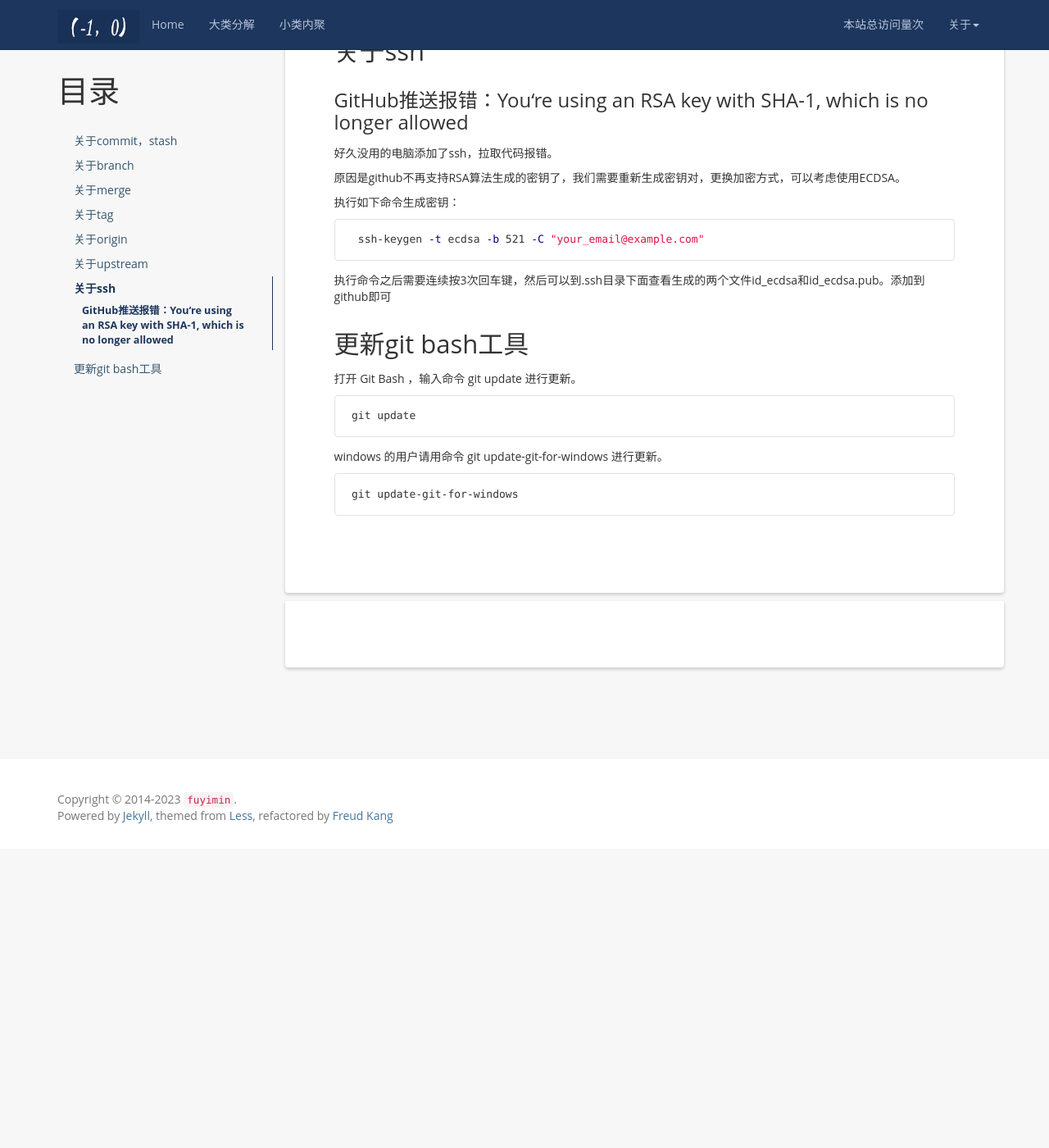
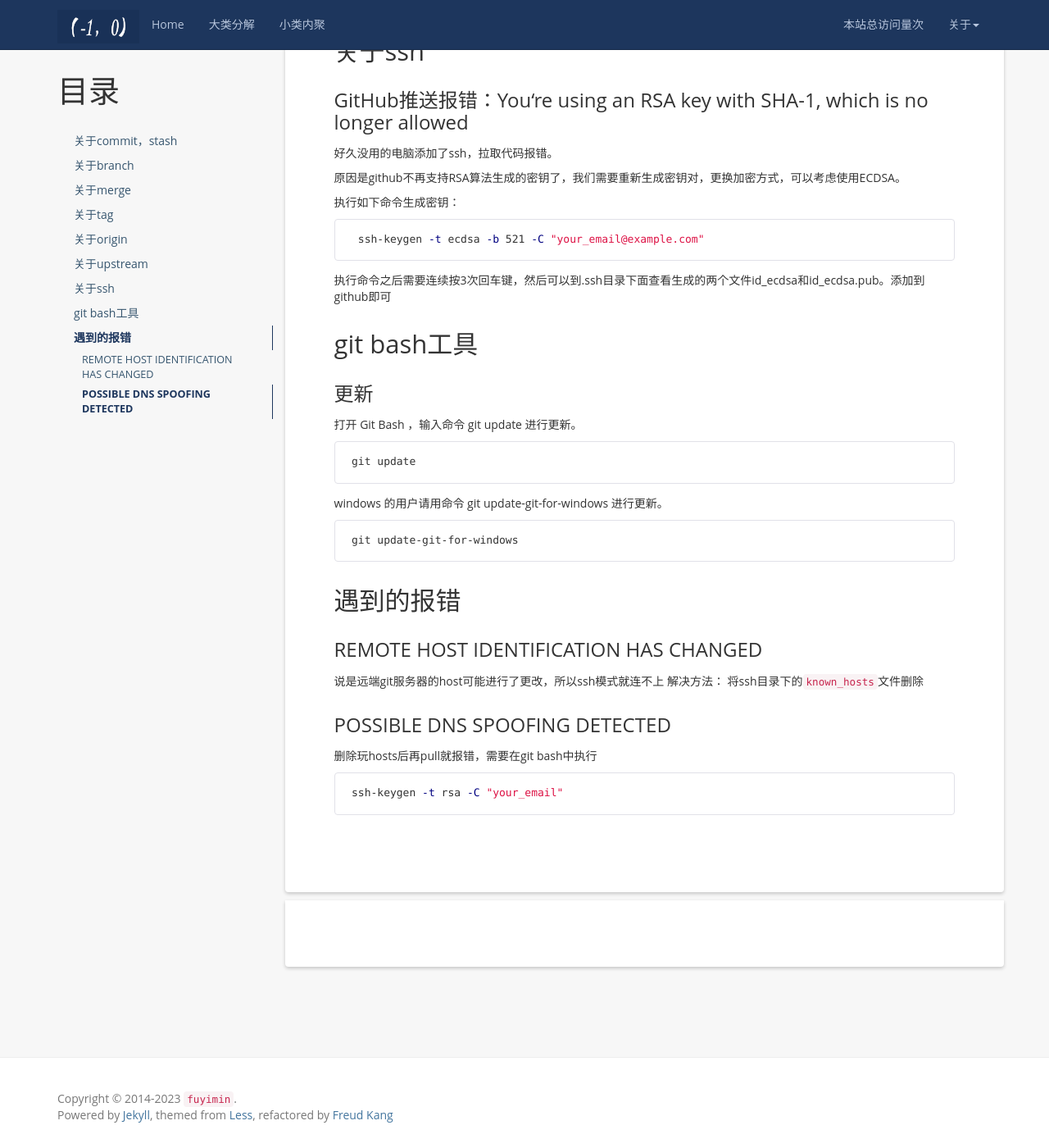
Before and after one commit to aimiy/aimiy.github.io, a Jekyll site: the page built from _posts/notes/git/2020-11-09-gitbash.md, in a window 1280 px wide and 1400 px high, scrolled down 8951 px. Shown: the whole window at 82% size. Built offline with Jekyll 4.4.1, drawn with Linux system fonts in a browser that asks for light colours; nearby versions of some CDN libraries; a script that is not in the unit is left out; comment, search, counter and statistics services are not loaded; before the commit the page ends 9986 px from its top, so only the background shows below that.

Commit message:
git问题

````diff
--- a/_posts/notes/git/2020-11-09-gitbash.md
+++ b/_posts/notes/git/2020-11-09-gitbash.md
@@ -512,7 +512,9 @@ git remote add origin [url]
 
 执行命令之后需要连续按3次回车键，然后可以到.ssh目录下面查看生成的两个文件id_ecdsa和id_ecdsa.pub。添加到github即可
 
-## 更新git bash工具
+## git bash工具
+
+### 更新
 
 打开 Git Bash ，输入命令 git update 进行更新。
 
@@ -525,3 +527,19 @@ windows 的用户请用命令 git update-git-for-windows 进行更新。
 ```bash
 git update-git-for-windows
 ```
+
+## 遇到的报错
+
+### REMOTE HOST IDENTIFICATION HAS CHANGED
+
+说是远端git服务器的host可能进行了更改，所以ssh模式就连不上
+解决方法：
+将ssh目录下的`known_hosts`文件删除
+
+### POSSIBLE DNS SPOOFING DETECTED
+
+删除玩hosts后再pull就报错，需要在git bash中执行
+
+```shell
+ssh-keygen -t rsa -C "your_email"
+```
````
